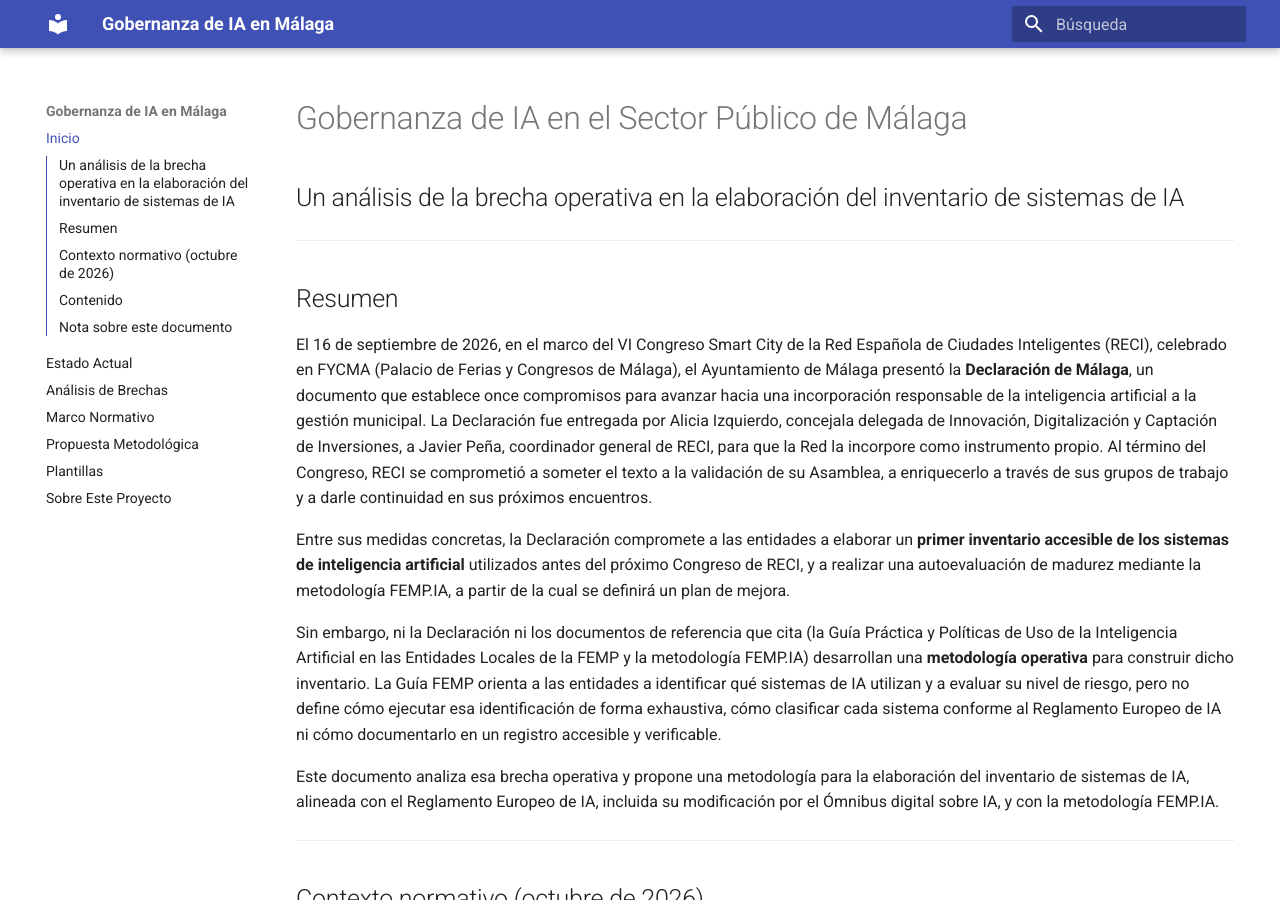
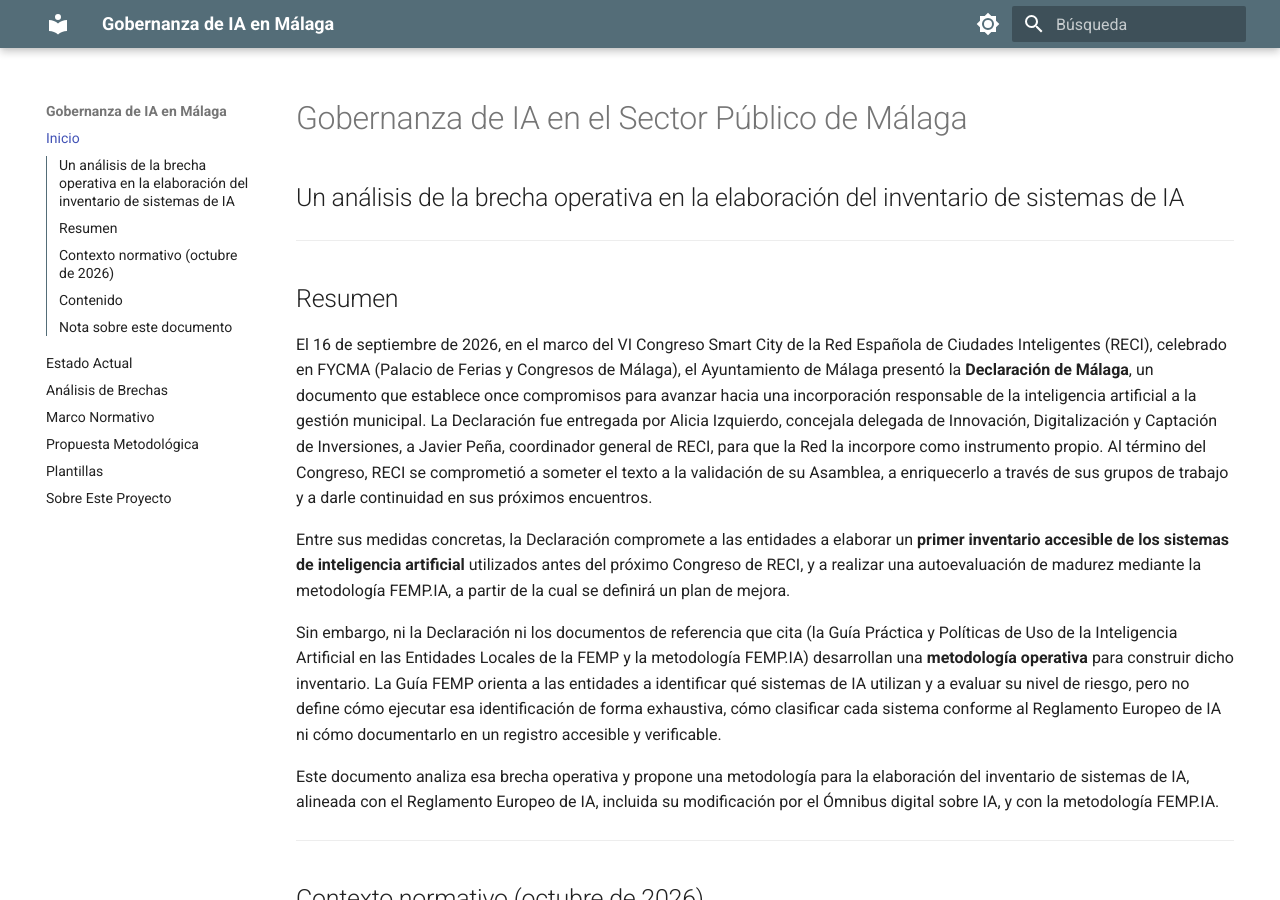
Before and after one commit to houda-benlemmouden/malaga-ai-governance, an MkDocs documentation site: the page built from docs/index.md, in a window 1280 px wide and 900 px high. Built offline with MkDocs 1.6.1 and Material for MkDocs 9.7.7, drawn with Linux system fonts in a browser that asks for light colours.

Commit message:
change theme

```diff
--- a/mkdocs.yml
+++ b/mkdocs.yml
@@ -6,8 +6,18 @@ theme:
   name: material
   language: es
   palette:
-    primary: indigo
-    accent: indigo
+    - scheme: default
+      primary: blue grey
+      accent: deep orange
+      toggle:
+        icon: material/brightness-7
+        name: Cambiar a modo oscuro
+    - scheme: slate
+      primary: blue grey
+      accent: deep orange
+      toggle:
+        icon: material/brightness-4
+        name: Cambiar a modo claro
   features:
     - navigation.instant
     - navigation.top
```
